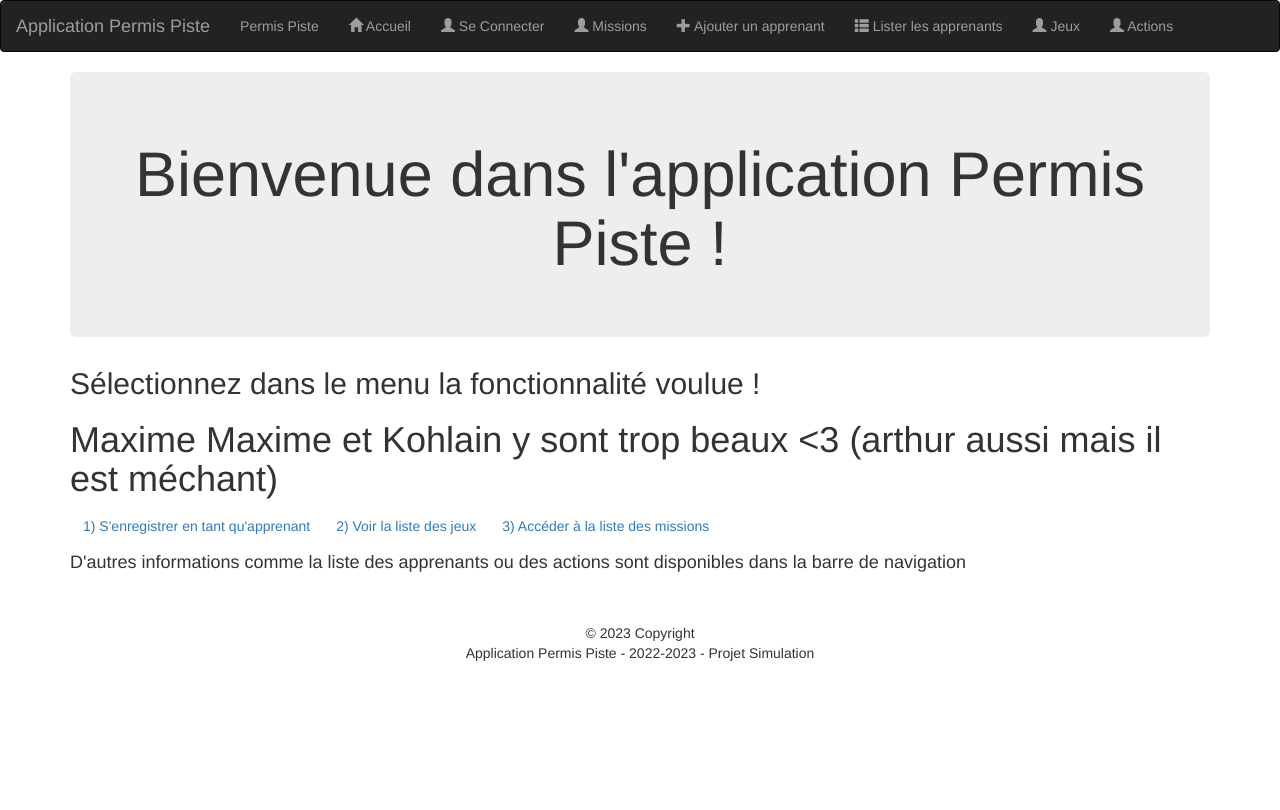
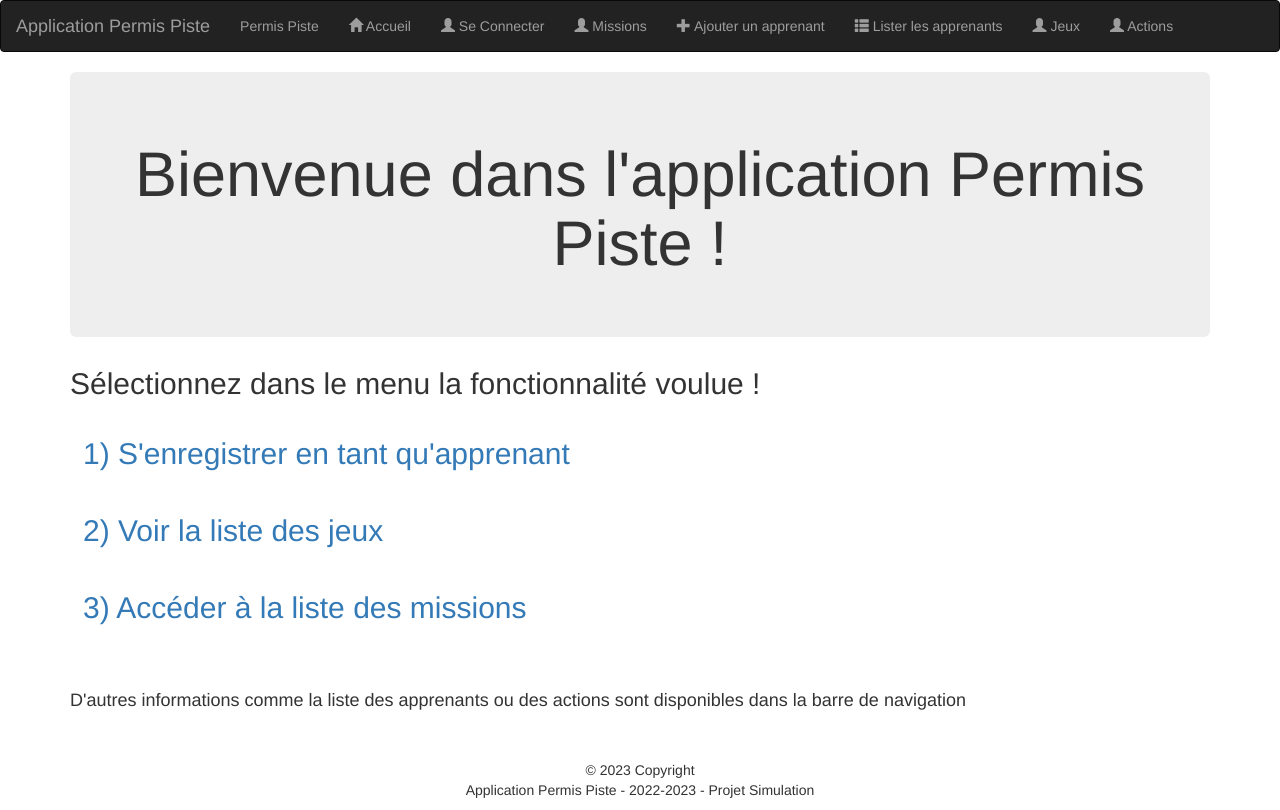
Before and after one commit to LeGrosShetan/WebServices_Client, an Angular app: page /home in a window 1280 px wide. Built offline with nearby package versions, Linux system fonts and the light colour scheme.

Commit message:
fix : lister apprenants

```diff
--- a/src/app/components/apprenant/ajouter-apprenant/ajouter-apprenant.component.ts
+++ b/src/app/components/apprenant/ajouter-apprenant/ajouter-apprenant.component.ts
@@ -27,8 +27,8 @@ export class AjouterApprenantComponent {
     if (this.apprenantForm.controls.nom != null && this.apprenantForm.controls.prenom != null){
       let apprenant : ApprenantDto = {
         numApprenant : null,
-        nomapprenant : this.apprenantForm.controls.nom.value!,
-        prenomapprenant : this.apprenantForm.controls.prenom.value!,
+        nomApprenant : this.apprenantForm.controls.nom.value!,
+        prenomApprenant : this.apprenantForm.controls.prenom.value!,
         inscriptions : [],
       }
       this.apprenantService.addApprenant(apprenant).subscribe(()=>{
--- a/src/app/components/apprenant/apprenant.component.html
+++ b/src/app/components/apprenant/apprenant.component.html
@@ -17,8 +17,8 @@
 
       <tr *ngFor="let apprenant of this.apprenants">
         <td>{{apprenant.numApprenant}}</td>
-        <td>{{apprenant.nomapprenant}}</td>
-        <td>{{apprenant.prenomapprenant}}</td>
+        <td>{{apprenant.nomApprenant}}</td>
+        <td>{{apprenant.prenomApprenant}}</td>
       </tr>
 
     </table>
--- a/src/app/components/apprenant/apprenant.component.ts
+++ b/src/app/components/apprenant/apprenant.component.ts
@@ -15,7 +15,10 @@ export class ApprenantComponent implements OnInit{
   }
 
   ngOnInit(){
-    this.apprenantService.getApprenants().subscribe((mesApprenants) => this.apprenants = mesApprenants);
+    this.apprenantService.getApprenants().subscribe((mesApprenants) => {
+      this.apprenants = mesApprenants;
+      console.log(mesApprenants)
+    });
   }
 
   accueil(): void {
--- a/src/app/shared/home/home.component.html
+++ b/src/app/shared/home/home.component.html
@@ -4,11 +4,10 @@
     </div>
 
     <h2>Sélectionnez dans le menu la fonctionnalité voulue !</h2>
-    <h1>Maxime Maxime et Kohlain y sont trop beaux <3 (arthur aussi mais il est méchant) </h1>
 
-    <a class="btn btn-secondary" (click)="linkApprenant()" role="button">1) S'enregistrer en tant qu'apprenant</a>
-    <a class="btn btn-secondary" routerLink="/jeu" role="button">2) Voir la liste des jeux</a>
-    <a class="btn btn-secondary" routerLink="/mission" role="button">3) Accéder à la liste des missions</a>
-
+    <a class="btn btn-secondary" (click)="linkApprenant()" role="button"><h2>1) S'enregistrer en tant qu'apprenant</h2></a><br>
+    <a class="btn btn-secondary" routerLink="/jeu" role="button"><h2>2) Voir la liste des jeux</h2></a><br>
+    <a class="btn btn-secondary" routerLink="/mission" role="button"><h2>3) Accéder à la liste des missions</h2></a>
+    <br><br><br>
     <h4>D'autres informations comme la liste des apprenants ou des actions sont disponibles dans la barre de navigation</h4>
 </div>
--- a/src/app/shared/models/apprenant-dto.ts
+++ b/src/app/shared/models/apprenant-dto.ts
@@ -2,7 +2,7 @@ import {JeuDto} from "./jeu-dto";
 
 export interface ApprenantDto {
   numApprenant: number | null;
-  nomapprenant: string;
-  prenomapprenant: string;
+  nomApprenant: string;
+  prenomApprenant: string;
   inscriptions: JeuDto[];
 }
```
